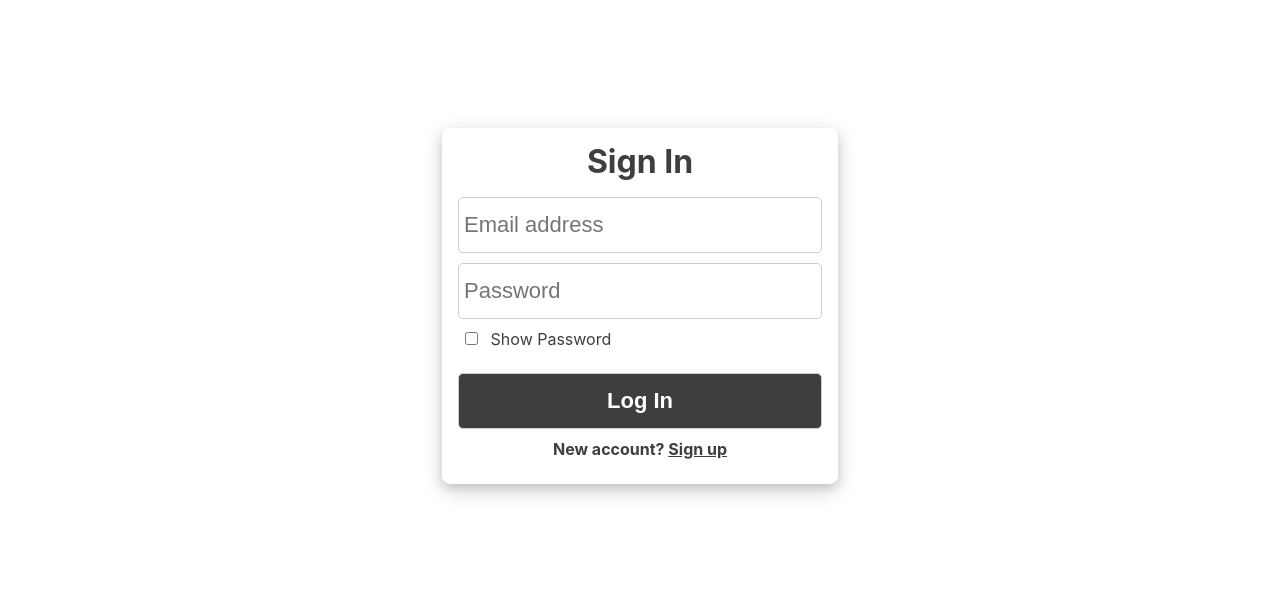
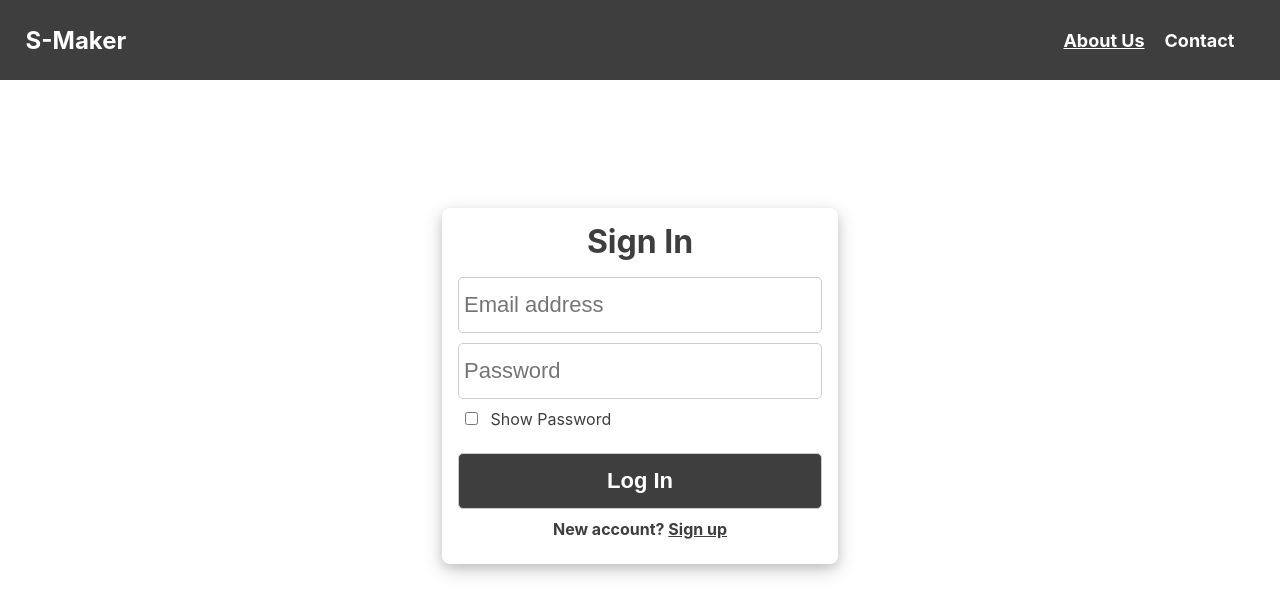
Before and after one commit to JeanPaul-AbiZeid/survey, a React (Create React App) app in the folder survey-react/: page / in a window 1280 px wide. Shown: the top 614 px of the page. Built offline with nearby package versions, Linux system fonts and the light colour scheme.

Commit message:
adding a nav bar to the log in page

```diff
--- a/survey-react/src/App.css
+++ b/survey-react/src/App.css
@@ -11,6 +11,46 @@
   display: flex;
   justify-content: center;
 }
+
+/* NavBar */
+
+.top-nav {
+  display: flex;
+  background-color: rgb(62, 62, 62);
+  justify-content: space-between;
+  align-items: center;
+  padding: 0% 2%;
+  height: 80px;
+}
+
+.top-nav > h1{
+  color: white;
+}
+
+.links {
+  list-style: none;
+  display: flex;
+  justify-content: center;
+  align-items: center;
+  font-size: 18px;
+  font-weight: bold;
+}
+
+.links > li {
+  color: white;
+  margin-right: 20px;
+  cursor: pointer;
+}
+
+.links > li:first-child {
+  text-decoration: underline;
+}
+
+.links > li:last-child {
+  margin-left: 0;
+}
+
+/* form */
 
 .form-container {
   border-radius: 8px;
--- a/survey-react/src/components/Login.js
+++ b/survey-react/src/components/Login.js
@@ -5,6 +5,14 @@ import { Link } from "react-router-dom";
 
 const Login = () => {
   return (
+    <div>
+        <nav className="top-nav">
+            <h1>S-Maker</h1>
+            <ul className="links">
+                <li>About Us</li>
+                <li>Contact</li>
+            </ul>
+        </nav>
         <div className="main">
             <div className="form-container">
                 <h1>Sign In</h1>
@@ -15,11 +23,13 @@ const Login = () => {
                         <input type="checkbox" id="toggle"/>
                         Show Password
                     </div>
-                <input type="submit" id = "login" class="btn btn-gray" value="Log In"/>
+                    <input type="submit" id = "login" className="btn btn-gray" value="Log In"/>
                     <h4>New account? <Link to="/Signup">Sign up</Link></h4>
                 </form>
             </div>
         </div>
+    </div>
+
 
   );
 };
```
Lines whose indentation alone changed are shown as unchanged.
